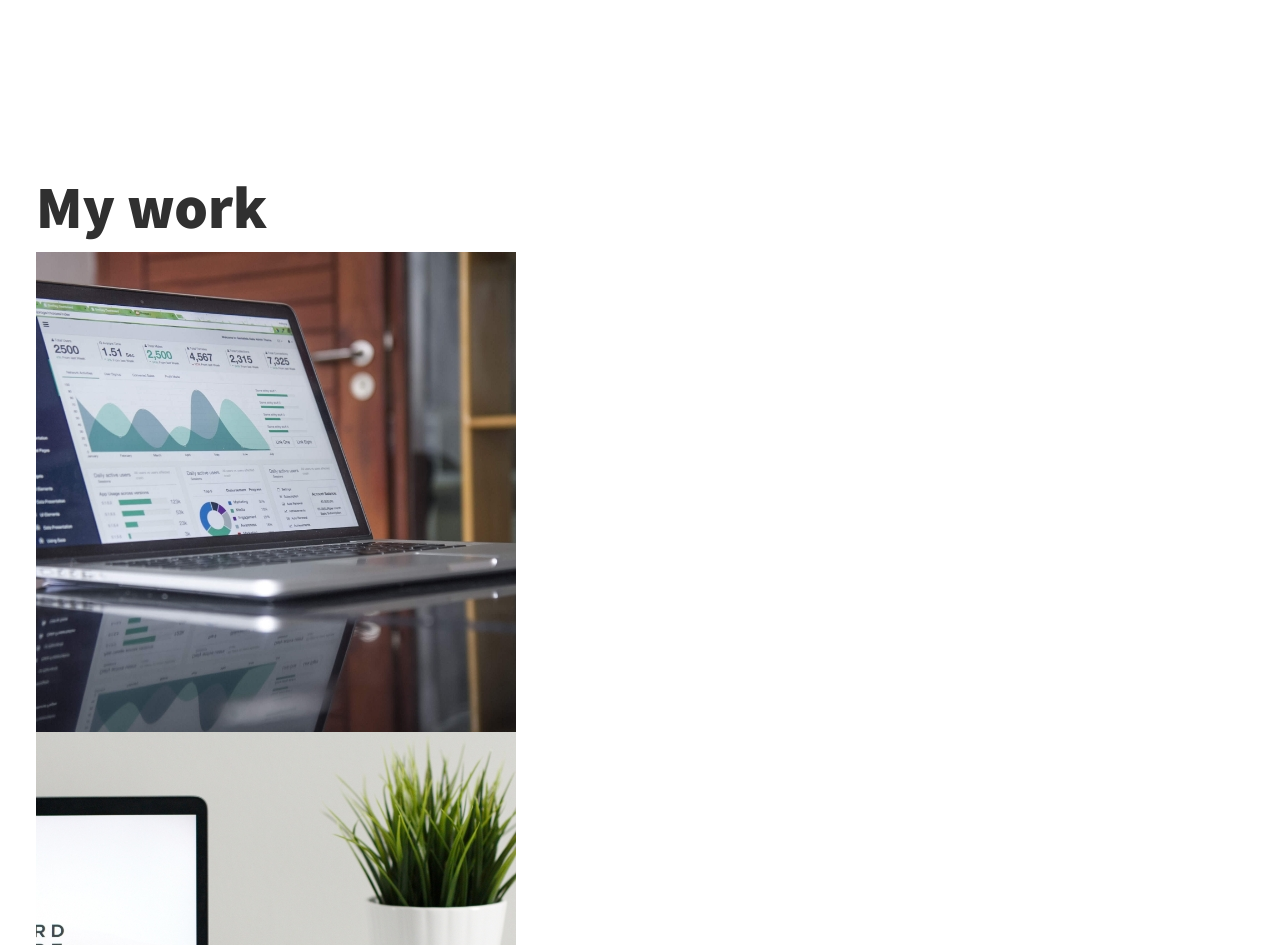
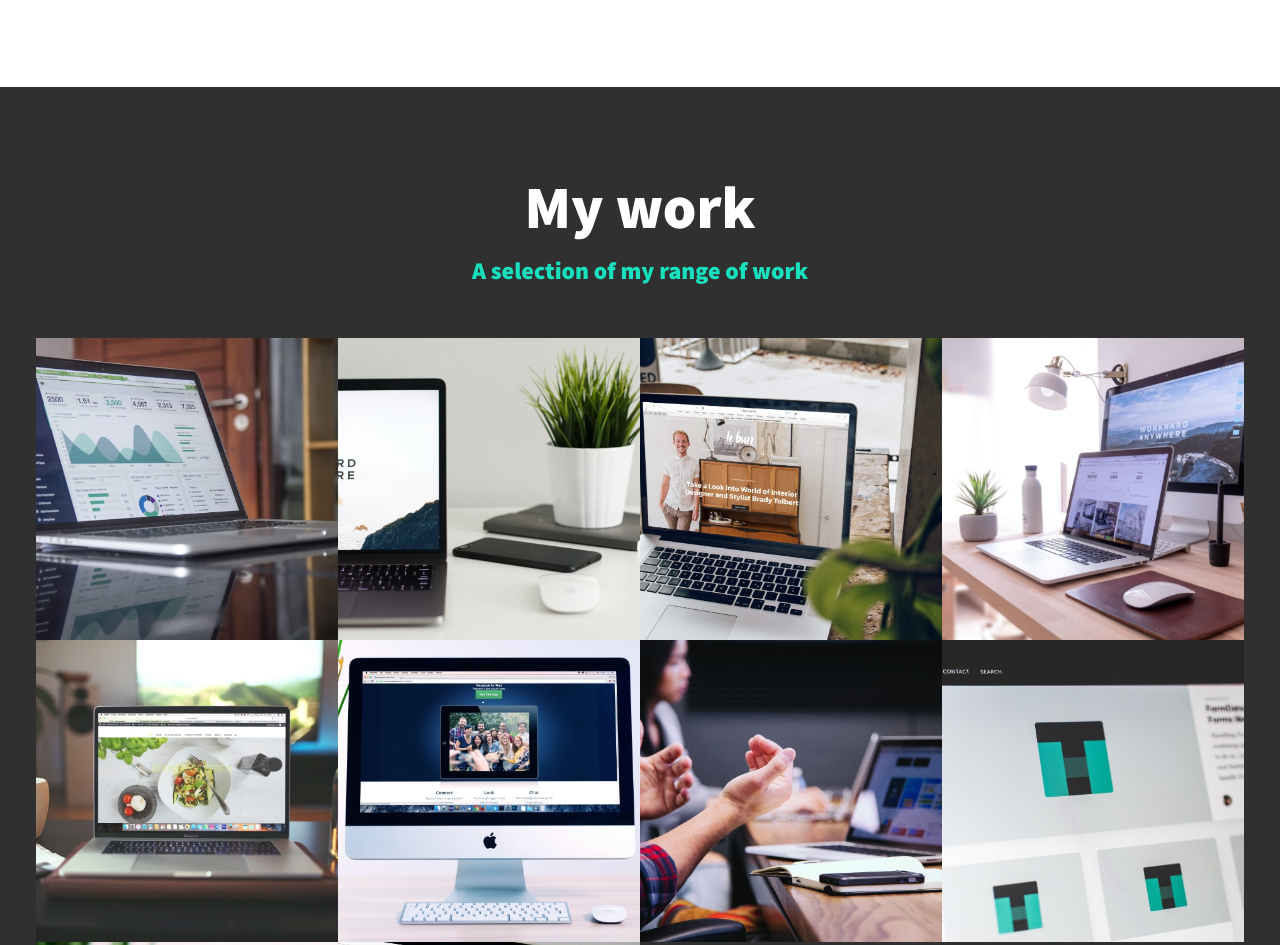
Before and after one commit to xaviguasch/portfolio-project, a plain HTML site: page index.html in a window 1280 px wide. Shown: the part 1648-2593 px from the top of the page. Drawn offline with nearby package versions, Linux system fonts and the light colour scheme.

Commit message:
styled my work section

```diff
--- a/css/style.css
+++ b/css/style.css
@@ -128,6 +128,12 @@ h3 {
   margin-bottom: 1em;
 }
 
+.section__subtitle--work {
+  color: var(--clr-accent);
+  font-weight: var(--fw-bold);
+  margin-bottom: 2em;
+}
+
 /* header */
 
 nav {
@@ -226,8 +232,6 @@ nav {
   }
 }
 
-/* ABOUT ME SECTION */
-
 .about-me {
   max-width: 1000px;
   margin: 0 auto;
@@ -268,3 +272,36 @@ nav {
     z-index: 2;
   }
 }
+
+/* My Work */
+
+.my-work {
+  background-color: var(--clr-dark);
+  color: var(--clr-light);
+  text-align: center;
+}
+
+.portfolio {
+  display: grid;
+  grid-template-columns: repeat(auto-fit, minmax(300px, 1fr));
+}
+
+.portfolio__item {
+  background: var(--clr-accent);
+  overflow: hidden;
+}
+
+.portfolio__img {
+  transition: transform 750ms cubic-bezier(0.5, 0, 0.5, 1), opacity 250ms linear;
+}
+
+.portfolio__item:focus {
+  position: relative;
+  z-index: 2;
+}
+
+.portfolio__img:hover,
+.portfolio__item:focus .portfolio__img {
+  transform: scale(1.2);
+  opacity: 0.5;
+}
--- a/index.html
+++ b/index.html
@@ -119,8 +119,10 @@
 
     <!-- My Work -->
     <section class="my-work" id="work">
-      <h2 class="section__title">My work</h2>
-      <p class="section__subtitle"></p>
+      <h2 class="section__title section__title--work">My work</h2>
+      <p class="section__subtitle section__subtitle--work">
+        A selection of my range of work
+      </p>
 
       <div class="portfolio">
         <!-- Portfolio item 01 -->
```
